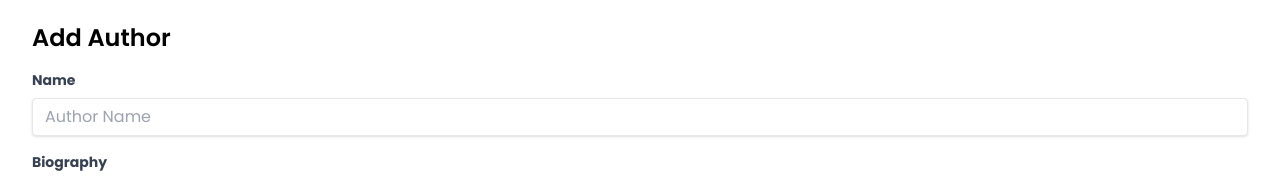
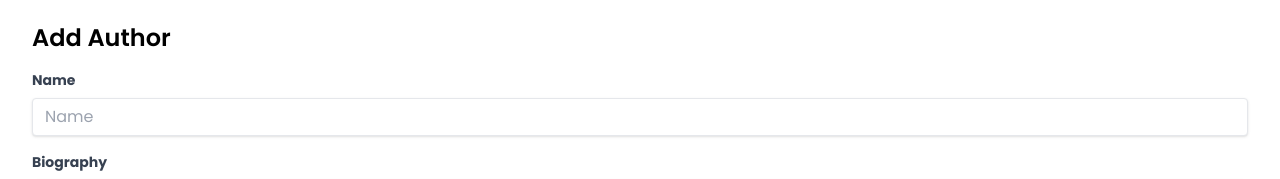
Before and after one commit to rt4914/book-management-app, a Next.js app in the folder frontend/: page /author in a window 1280 px wide. Shown: the part 122-301 px from the top of the page. Built offline with nearby package versions, Linux system fonts and the light colour scheme; no server answers.

Commit message:
minor date fix and hide add review from add book page

```diff
--- a/frontend/components/Input.jsx
+++ b/frontend/components/Input.jsx
@@ -8,6 +8,7 @@ const Input = ({
   onChange,
   type = 'text',
   isTextArea = false,
+  max,
 }) => {
   return (
     <div className="mb-4">
@@ -31,6 +32,7 @@ const Input = ({
           value={value}
           onChange={onChange}
           required
+          max={max}
         />
       )}
     </div>
--- a/frontend/pages/author.js
+++ b/frontend/pages/author.js
@@ -101,20 +101,14 @@ const Author = () => {
           <Title>{id ? 'Edit Author' : 'Add Author'}</Title>
 
           <form onSubmit={handleSubmit}>
-            <div className="mb-4">
-              <label className="block text-gray-700 text-sm font-bold mb-2" htmlFor="name">
-                Name
-              </label>
-              <input
-                className="shadow appearance-none border rounded w-full py-2 px-3 text-gray-700 leading-tight focus:outline-none focus:shadow-outline"
+            <Input
               id="name"
-                type="text"
-                placeholder="Author Name"
+              label="Name"
+              placeholder="Name"
               value={name}
               onChange={(e) => setName(e.target.value)}
               required
             />
-            </div>
 
             <Input
               id="biography"
@@ -125,19 +119,14 @@ const Author = () => {
               isTextArea={true}
             />
 
-            <div className="mb-4">
-              <label className="block text-gray-700 text-sm font-bold mb-2" htmlFor="bornDate">
-                Born Date
-              </label>
-              <input
-                className="shadow appearance-none border rounded w-full py-2 px-3 text-gray-700 leading-tight focus:outline-none focus:shadow-outline"
+            <Input
               id="bornDate"
-                type="date"
+              label="Born Date"
               value={bornDate}
               onChange={(e) => setBornDate(e.target.value)}
-                required
+              type="date"
+              max={new Date().toISOString().split("T")[0]}
             />
-            </div>
 
             <div className="flex items-center justify-between">
               <Button
--- a/frontend/pages/book.js
+++ b/frontend/pages/book.js
@@ -198,6 +198,7 @@ const Book = () => {
               value={publishedDate}
               onChange={(e) => setPublishedDate(e.target.value)}
               type="date"
+              max={new Date().toISOString().split("T")[0]}
             />
 
             <div className="flex items-center justify-between">
@@ -224,8 +225,8 @@ const Book = () => {
               <p className="text-red-500 mt-4">{createError?.message || updateError?.message || deleteError?.message}</p>
             )}
           </form>
-
-          <div className="mt-8">
+          {id &&
+            <div className="mt-8 pt-8 border-t-2">
               <Title>Reviews ({averageRating}/5)</Title>
               {reviews.length > 0 ? (
                 <ul>
@@ -239,8 +240,8 @@ const Book = () => {
               ) : (
                 <p>No reviews yet.</p>
               )}
-
-            <h3 className="mt-4 mb-2">Add a Review</h3>
+              <div className='mt-8 pt-8 border-t-2'>
+                <Title>Add a review</Title>
                 <form onSubmit={handleReviewSubmit}>
                   <Input
                     id="user"
@@ -273,6 +274,8 @@ const Book = () => {
                 </form>
               </div>
             </div>
+          }
+        </div>
       </div>
     </div>
   );
```
Lines whose indentation alone changed are shown as unchanged.
